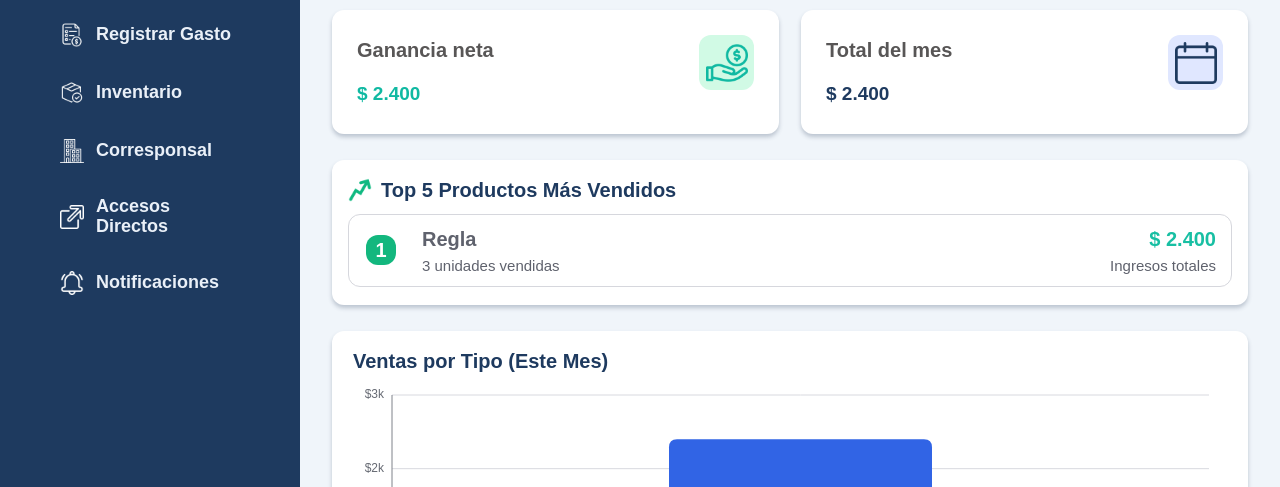
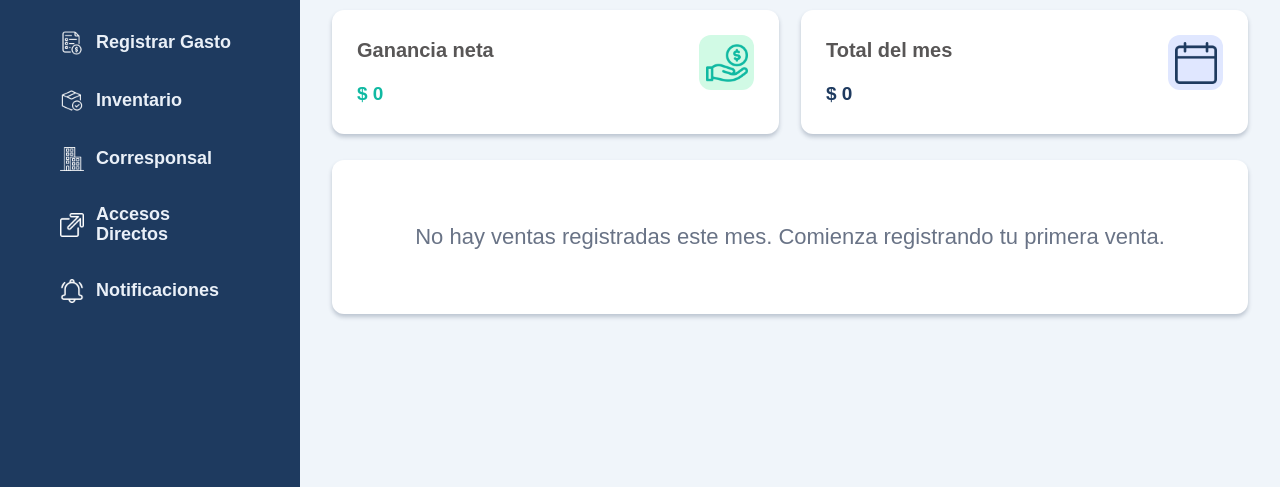
Before and after one commit to jprada78/ProyectoIngSoft_II, a website: page fronted/dashboard.html in a window 1280 px wide. Shown: the part 235-722 px from the top of the page. Drawn offline with nearby package versions, Linux system fonts and the light colour scheme; no server answers.

Commit message:
Inicialización en 0 Dashboard

```diff
--- a/fronted/css/dashboard.css
+++ b/fronted/css/dashboard.css
@@ -9,7 +9,7 @@
     --radius: 12px;
 
     /* Cambia aqui los tamanos de iconos */
-    --brand-icon-size: 42px;
+    --brand-icon-size: 50px;
     --sidebar-icon-size: 24px;
     --logout-icon-size: 32px;
     --alert-icon-size: 22px;
@@ -292,7 +292,7 @@ h1 {
 }
 
 .top-products {
-    grid-column: 1 / 6;
+    grid-column: 1 / -1;
     padding: 18px 16px;
 }
 
@@ -376,7 +376,7 @@ h1 {
 }
 
 .chart-panel {
-    grid-column: 6 / -1;
+    grid-column: 1 / -1;
     padding: 18px 21px 16px;
 }
 
--- a/fronted/js/dashboard.js
+++ b/fronted/js/dashboard.js
@@ -27,28 +27,17 @@ const DASHBOARD_CONFIG = {
 
 const fallbackData = {
     alert: {
-    count: 1,
-    product: "Regla (1)",
+        count: 0,
+        product: "",
     },
     cards: {
-    salesDay: 2400,
+        salesDay: 0,
         expensesDay: 0,
-    netProfit: 2400,
-    monthTotal: 2400,
+        netProfit: 0,
+        monthTotal: 0,
     },
-  topProducts: [
-    {
-      name: "Regla",
-      units: 3,
-      income: 2400,
-    },
-  ],
-  salesByType: [
-    {
-      label: "Papelería",
-      value: 2400,
-    },
-  ],
+    topProducts: [],
+    salesByType: [],
 };
 
 const currencyFormatter = new Intl.NumberFormat("es-CO", {
@@ -103,16 +92,40 @@ async function loadDashboardData() {
 function renderDashboard(data) {
     currentDashboardData = data;
 
-  document.getElementById("alert-count").textContent = data.alert.count;
-  document.getElementById("alert-product").textContent = data.alert.product;
+    renderStockAlert(data.alert);
 
     document.getElementById("sales-day").textContent = formatMoney(data.cards.salesDay);
     document.getElementById("expenses-day").textContent = formatMoney(data.cards.expensesDay);
     document.getElementById("net-profit").textContent = formatMoney(data.cards.netProfit);
     document.getElementById("month-total").textContent = formatMoney(data.cards.monthTotal);
 
+    renderDashboardState(data);
     renderTopProducts(data.topProducts);
     drawSalesByTypeChart(data.salesByType);
+}
+
+function renderStockAlert(alert) {
+    const stockAlert = document.getElementById("stock-alert");
+
+    if (!alert || alert.count <= 0) {
+        stockAlert.hidden = true;
+        return;
+    }
+
+    stockAlert.hidden = false;
+    document.getElementById("alert-count").textContent = alert.count;
+    document.getElementById("alert-product").textContent = alert.product;
+}
+
+function renderDashboardState(data) {
+    const hasSales =
+        data.cards.monthTotal > 0 ||
+        data.topProducts.length > 0 ||
+        data.salesByType.length > 0;
+
+    document.querySelector(".top-products").hidden = !hasSales;
+    document.querySelector(".chart-panel").hidden = !hasSales;
+    document.getElementById("empty-dashboard").hidden = hasSales;
 }
 
 function renderTopProducts(products) {
@@ -140,6 +153,7 @@ function renderTopProducts(products) {
 }
 
 function drawSalesByTypeChart(items) {
+    if (!items || items.length === 0) return;
     const canvas = document.getElementById("sales-type-chart");
     const context = canvas.getContext("2d");
     const dpr = window.devicePixelRatio || 1;
```
Lines whose indentation alone changed are shown as unchanged.
